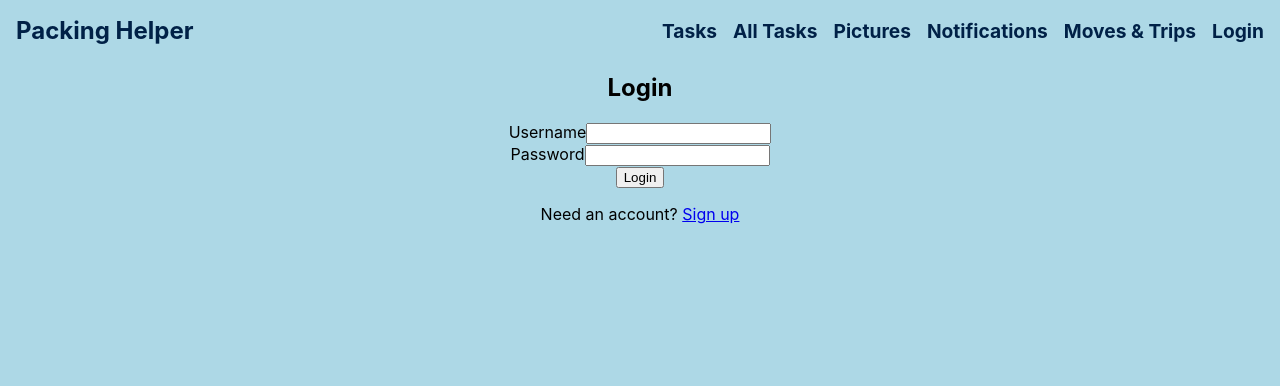
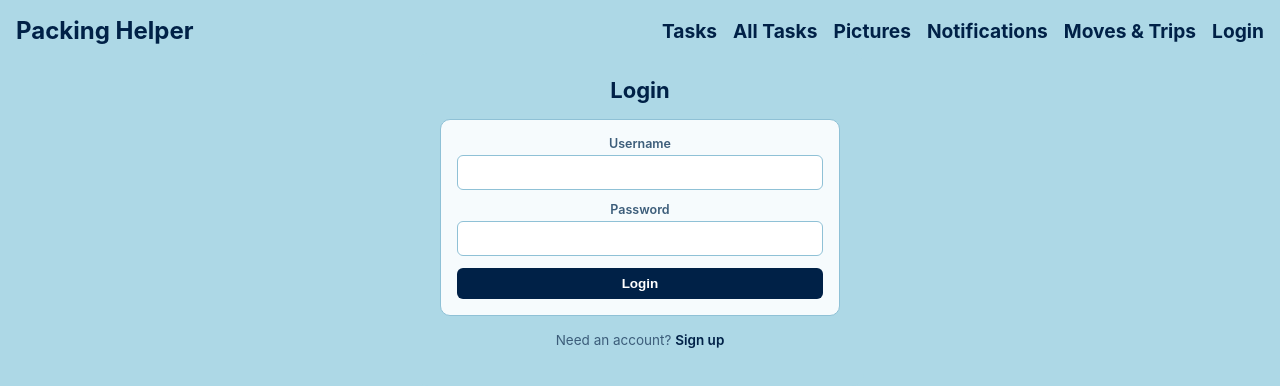
Before and after one commit to marlenentelamo-lab/packing-helper, a React (Create React App) app: page /login in a window 1280 px wide. Shown: the top 386 px of the page. Built offline with nearby package versions, Linux system fonts and the light colour scheme; no server answers.

Commit message:
I added new styles to the App.css file and made changes to the Login.js and Signup.js components to improve the user interface and enhance the user experience. The modifications include updated color schemes, improved layout, and additional form validation for better usability.

```diff
--- a/src/App.css
+++ b/src/App.css
@@ -580,3 +580,54 @@ body {
 .item-delete:hover {
   color: var(--color-danger);
 }
+
+.auth-page {
+  max-width: 400px;
+  margin: 0 auto;
+  padding: 24px;
+  background: var(--color-bg);
+  border-radius: 12px;
+  color: var(--color-text);
+  font-family: inherit;
+  text-align: center;
+}
+
+.sign-up-title {
+  margin: 0 0 16px;
+  font-size: 22px;
+  font-weight: 700;
+  color: var(--color-text);
+}
+
+.sign-up-button {
+  width: 100%;
+  text-align: center;
+}
+
+.auth-title {
+  margin: 0 0 16px;
+  font-size: 22px;
+  font-weight: 700;
+  color: var(--color-text);
+}
+
+.auth-submit-button {
+  width: 100%;
+  text-align: center;
+}
+
+.auth-switch {
+  margin-top: 16px;
+  font-size: 13.5px;
+  color: var(--color-text-muted);
+}
+
+.auth-switch a {
+  color: var(--color-accent);
+  font-weight: 600;
+  text-decoration: none;
+}
+
+.auth-switch a:hover {
+  text-decoration: underline;
+}
--- a/src/Components/Login.js
+++ b/src/Components/Login.js
@@ -29,34 +29,37 @@ function Login() {
 
   return (
     <section>
-      <h1>Login</h1>
-      <form onSubmit={handleSubmit}>
-        <div>
+      <div className="auth-page">
+  <h1 className="auth-title">Login</h1>
+  <form className="item-form" onSubmit={handleSubmit}>
+    <div className="form-field">
       <label htmlFor="username">Username</label>
       <input
         id="username"
         name="username"
+        className="field-input"
         value={formData.username}
         onChange={handleChange}
       />
     </div>
-        <div>
+    <div className="form-field">
       <label htmlFor="password">Password</label>
       <input
         id="password"
         type="password"
         name="password"
+        className="field-input"
         value={formData.password}
         onChange={handleChange}
       />
     </div>
-        <button type="submit">Login</button>
+    <button type="submit" className="btn btn-primary auth-submit-button">Login</button>
   </form>
 
-      <p>
+  <p className="auth-switch">
     Need an account? <Link to="/signup">Sign up</Link>
   </p>
-
+</div>
       {message && <p style={{ color: "green" }}>{message}</p>}
       {error && <p style={{ color: "crimson" }}>{error}</p>}
     </section>
--- a/src/Components/Signup.js
+++ b/src/Components/Signup.js
@@ -33,50 +33,53 @@ function Signup() {
   };
 
   return (
-    <section>
-      <h1 className="sign-up-title">Sign Up</h1>
-      <form onSubmit={handleSubmit}>
-        <div>
-          <label htmlFor="name" className="name-title">Name</label>
+    <div className="auth-page">
+  <h1 className="auth-title">Sign Up</h1>
+  <form className="item-form" onSubmit={handleSubmit}>
+    <div className="form-field">
+      <label htmlFor="name">Name</label>
       <input
         id="name"
         name="name"
+        className="field-input"
         value={formData.name}
         onChange={handleChange}
       />
     </div>
 
-        <div>
-          <label htmlFor="email" className="email-title">Email</label>
+    <div className="form-field">
+      <label htmlFor="email">Email</label>
       <input
         id="email"
         name="email"
+        className="field-input"
         value={formData.email}
         onChange={handleChange}
       />
     </div>
 
-        <div>
-          <label htmlFor="password" className="password-title">Password</label>
+    <div className="form-field">
+      <label htmlFor="password">Password</label>
       <input
         id="password"
         name="password"
         type="password"
+        className="field-input"
         value={formData.password}
         onChange={handleChange}
       />
     </div>
 
-        <button type="submit" className="sign-up-button">Sign Up</button>
+    <button type="submit" className="btn btn-primary auth-submit-button">Sign Up</button>
   </form>
 
-      <p>
+  <p className="auth-switch">
     Already have an account? <Link to="/login">Login</Link>
   </p>
 
-      {message && <p style={{ color: "green" }}>{message}</p>}
-      {error && <p style={{ color: "crimson" }}>{error}</p>}
-    </section>
+  {message && <p className="panel-state" style={{ color: "#1e7a3f" }}>{message}</p>}
+  {error && <p className="panel-error">{error}</p>}
+</div>
   );
 }
 
```
Lines whose indentation alone changed are shown as unchanged.
